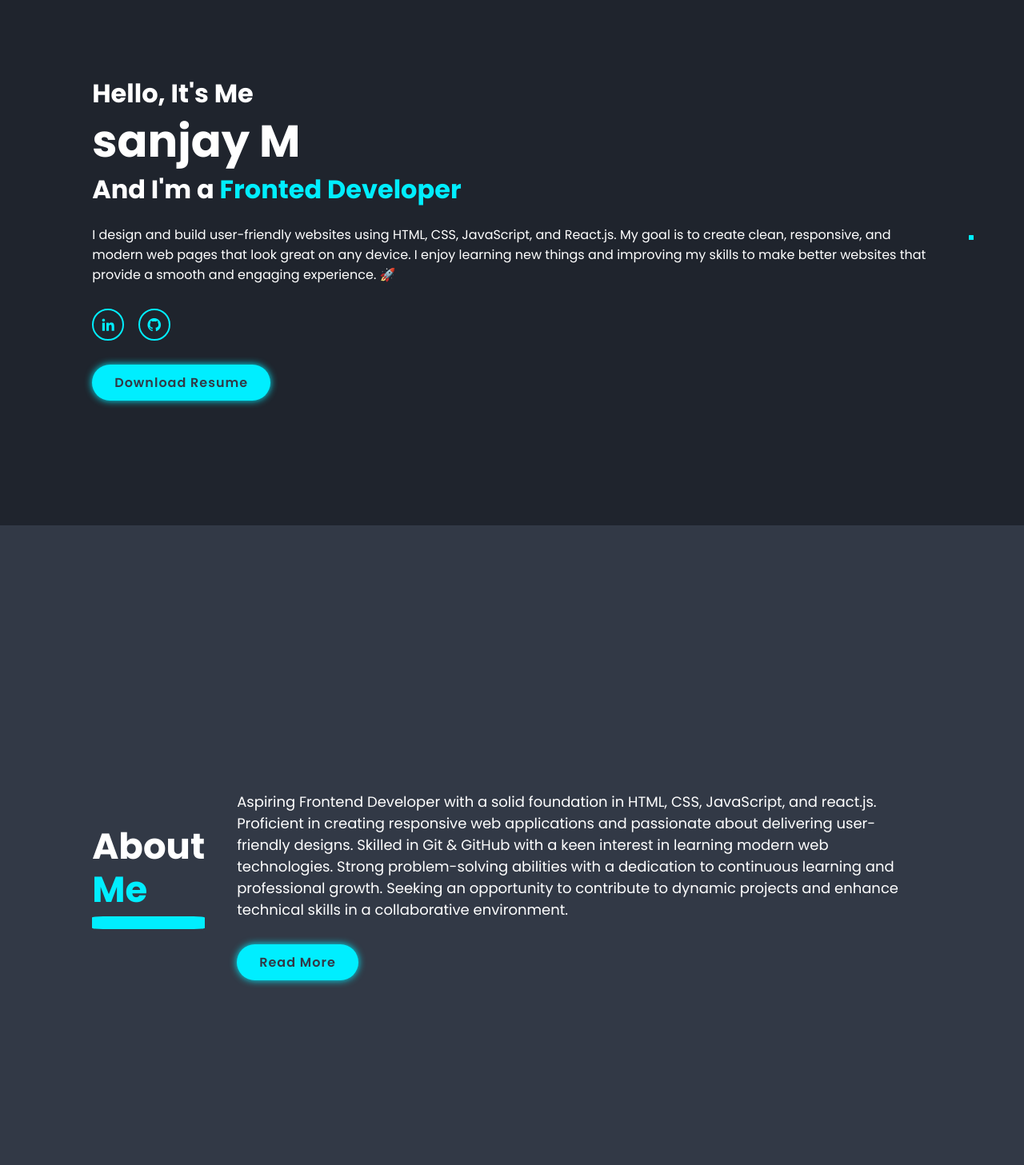
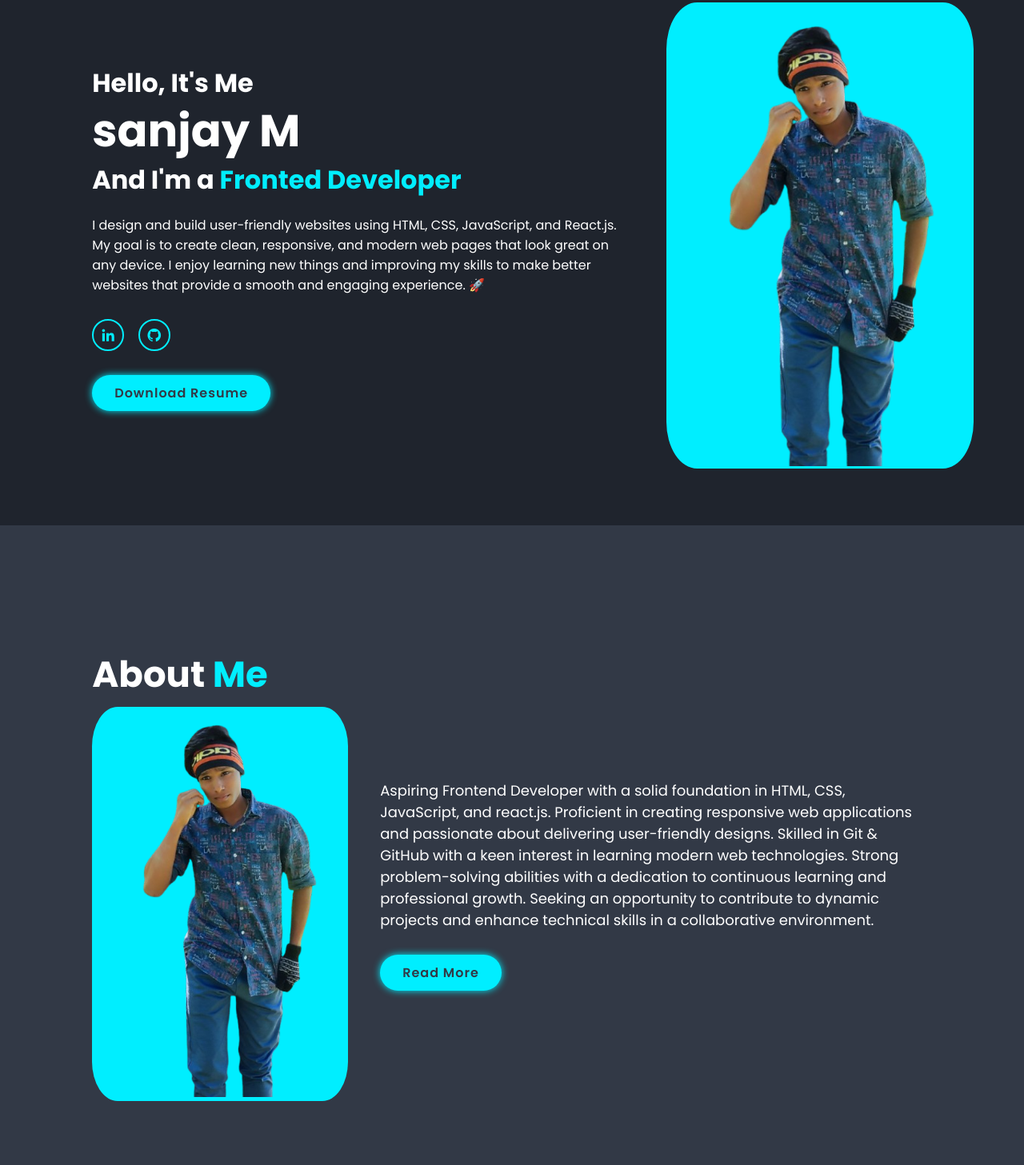
Before and after one commit to sanjayMS-dev/portfolio, a plain HTML site: page index.html in a window 1280 px wide. Shown: the part 143-1600 px from the top of the page at 80% size. Drawn offline with nearby package versions, Linux system fonts and the light colour scheme.

Commit message:
link change

```diff
--- a/index.html
+++ b/index.html
@@ -55,7 +55,7 @@
             </div>
 
             <div class ="home-img">
-                <img src="photo_6278359056032843248_y-removebg-preview.png" alt="">
+                <img src="profile.png" alt="">
             </div>
         </section>
 
@@ -66,7 +66,7 @@
                 <h2 class="heading">About <span>Me</span></h2>
                 <h3></h3>
                 <div class="about-img">
-                    <img src="photo_6278359056032843248_y-removebg-preview.png" alt="">
+                    <img src="profile.png" alt="">
                 </div></div>
                 <div class="about-pb"><p>Aspiring Frontend Developer with a solid foundation in HTML, CSS, JavaScript, and react.js. Proficient in creating responsive web applications and passionate about delivering user-friendly designs. Skilled in Git & GitHub with a keen interest in learning modern web technologies. Strong problem-solving abilities with a dedication to continuous learning and professional growth. Seeking an opportunity to contribute to dynamic projects and enhance technical skills in a collaborative environment.</p>
                 <a href="#" class="btn">Read More</a></div>
@@ -520,11 +520,12 @@
         </section>
 
         <!--footer section-->
+
         <footer class="footer">
             <div class = "social-media">
                 <a href="https://www.linkedin.com/in/sanjay-msns"><i class="bx bxl-linkedin"></i> </a>
                 <a href="https://github.com/sanjayMS-dev"><i class="bx bxl-github"></i> </a>
-                <a href="https://www.youtube.com/channel/UC16AbpUpQog0QZomaAKuyzQ"> <i class="bx bxl-youtube"></i> </a>
+                <a href="https://sanjayms-dev.github.io/portflio/"> <i class="bx bxl-google"></i> </a>
             </div>
             <h6 class="footer_bar">@MS all rights reserved</h6>
         </footer>
```
Also changed, not shown: README.md, script.js (line endings or trailing spaces).
